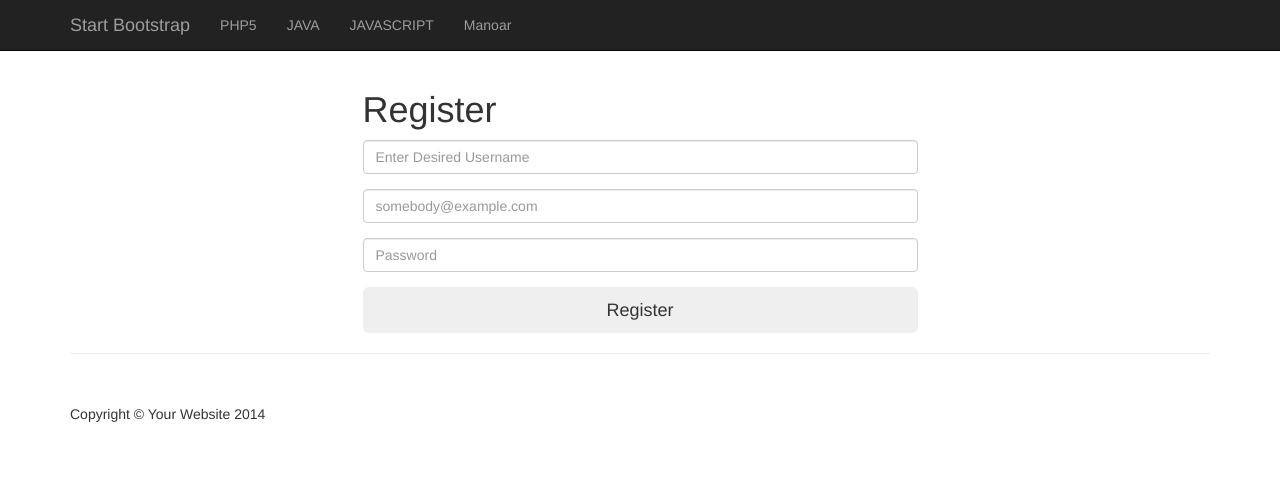
After one commit to tarikmanoar/CMS-project-using-raw-PHP, a PHP site: page /registration.php in a window 1280 px wide. The commit adds this page. Shown: the top 483 px of the page. Run offline with PHP 8.4, Linux system fonts and the light colour scheme; data comes from the database, SQL or seed files in the repository.

Commit message:
Code Modified

```diff
--- a/admin/include/footer.php
+++ b/admin/include/footer.php
@@ -5,9 +5,11 @@
     <!-- /#wrapper -->
 
 
-
     <!-- jQuery -->
     <script src="js/jquery.js"></script>
+
+    <script type="text/javascript" src="js/nicEdit.js"></script>
+    <script type="text/javascript" src="js/myJs.js"></script>
 
     <!-- Bootstrap Core JavaScript -->
     <script src="js/bootstrap.min.js"></script>
--- a/admin/include/header.php
+++ b/admin/include/header.php
@@ -40,12 +40,10 @@
         <script src="https://oss.maxcdn.com/libs/html5shiv/3.7.0/html5shiv.js"></script>
         <script src="https://oss.maxcdn.com/libs/respond.js/1.4.2/respond.min.js"></script>
     <![endif]-->
-
-    <!-- google charts -->
+        <!-- google charts -->
     <script type="text/javascript" src="https://www.gstatic.com/charts/loader.js"></script>
     <script type="text/javascript" src="loader.js"></script>
-    <script type="text/javascript" src="js/nicEdit.js"></script>
-    <script type="text/javascript" src="js/myJs.js"></script>
+
 
 </head>
 
--- a/admin/include/viewComment.php
+++ b/admin/include/viewComment.php
@@ -66,7 +66,7 @@
 
  ?>
                 <form action="" method="POST" accept-charset="utf-8">
-                    <div id="bulkOptionContainer" class="col-xs-4">
+                    <div id="bulkOptionContainer" class="col-xs-4" style="padding-left: 0px;margin-bottom: 15px;">
                         <select name="bulkOption" id="" class="form-control">
                             <option value="">Select Option</option>
                             <option value="APPROVED">Approve</option>
--- a/post.php
+++ b/post.php
@@ -73,7 +73,7 @@
                     <h4>Leave a Comment:</h4>
                     <form role="form" method="post" action="" >
                         <div class="form-group">
-                            <input type="text" name="commemt_author" class="form-control" placeholder="Your Name" autocomplete="off">
+                            <input type="text" name="commemt_author" class="form-control" placeholder="Your Name" autocomplete="off" required >
                         </div>
                         <div class="form-group">
                             <input type="email" name="commemt_email" class="form-control" placeholder="example@mail.com" autocomplete="off">
--- /dev/null
+++ b/registration.php
@@ -0,0 +1,32 @@
+<?php include_once 'includes/dbconn.php' ?>
+<?php include_once 'includes/header.php' ?>
+<!-- Navigation -->
+<?php include_once 'includes/nav.php' ?>
+<!-- Page Content -->
+<div class="container">
+    <div class="row">
+        <!-- Blog Entries Column -->
+            <div class="col-xs-6 col-xs-offset-3">
+                <div class="form-wrap">
+                <h1>Register</h1>
+                    <form role="form" action="registration.php" method="post" id="login-form" autocomplete="off">
+                        <div class="form-group">
+                            <label for="username" class="sr-only">username</label>
+                            <input type="text" name="username" id="username" class="form-control" placeholder="Enter Desired Username">
+                        </div>
+                         <div class="form-group">
+                            <label for="email" class="sr-only">Email</label>
+                            <input type="email" name="email" id="email" class="form-control" placeholder="somebody@example.com">
+                        </div>
+                         <div class="form-group">
+                            <label for="password" class="sr-only">Password</label>
+                            <input type="password" name="password" id="key" class="form-control" placeholder="Password">
+                        </div>
+
+                        <input type="submit" name="submit" id="btn-login" class="btn btn-custom btn-lg btn-block" value="Register">
+                    </form>
+
+                </div>
+            </div> <!-- /.col-xs-12 -->
+    </div>
+<?php include_once 'includes/footer.php' ?>
```
Also changed, not shown: admin/addpost.php (+4 -3 lines), admin/js/myJs.js (+16 -1 lines), admin/viewpost.php (+5 -3 lines), includes/search.php (deleted, +0 -32 lines), admin/upload/Untitled-1.png (added).
